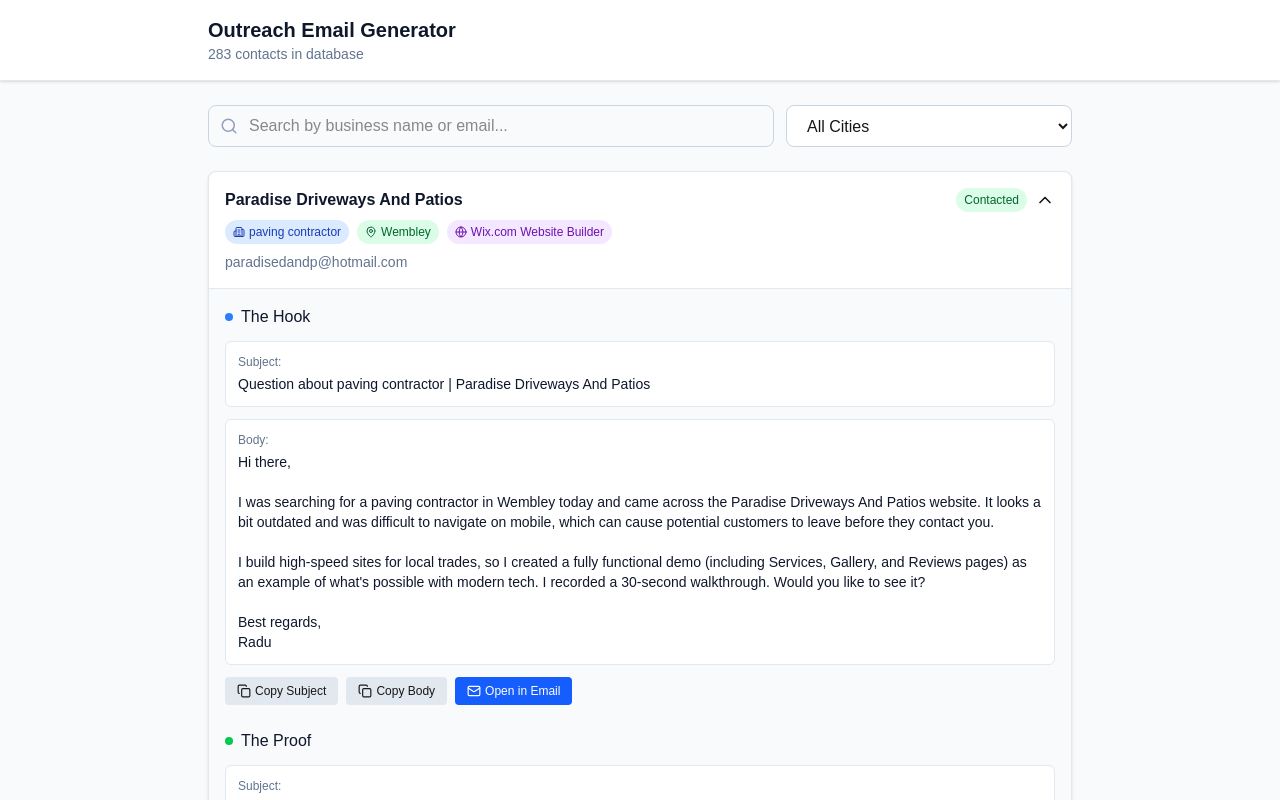
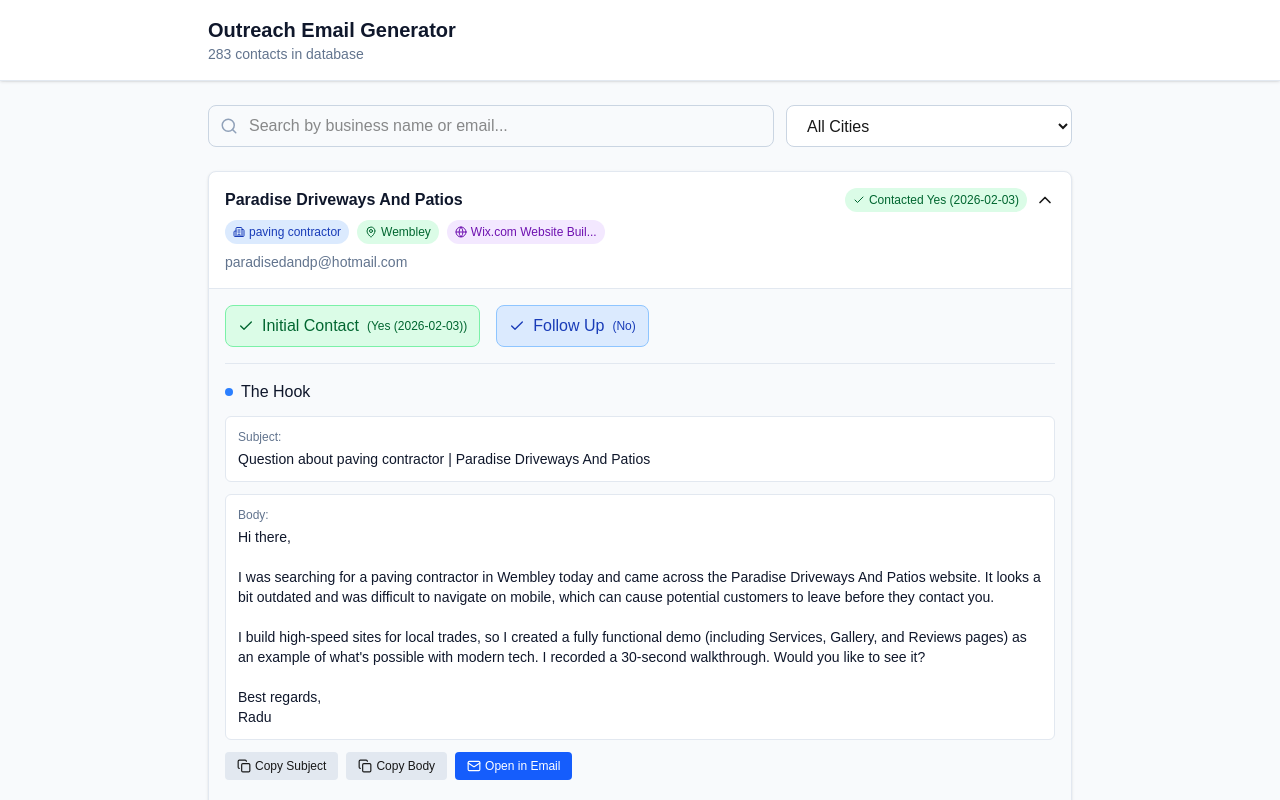
Before and after one commit to mark-blue-evans/outreach-app, a Next.js app: page / in a window 1280 px wide. Both pictures are taken after a click on the element 640 px from the left and 230 px from the top of the page. Shown: the top 800 px of the page. Built offline with nearby package versions, Linux system fonts and the light colour scheme.

Commit message:
Add checkbox logic for contact status

```diff
--- /dev/null
+++ b/src/app/api/contacts/update/route.ts
@@ -0,0 +1,15 @@
+import { NextRequest, NextResponse } from 'next/server'
+
+export async function POST(request: NextRequest) {
+  try {
+    const { id, field, value } = await request.json()
+
+    // This would connect to the database in production
+    // For now, return success (the client-side state updates immediately)
+    console.log(`Would update contact ${id}, field ${field} to ${value}`)
+
+    return NextResponse.json({ success: true })
+  } catch (error) {
+    return NextResponse.json({ error: 'Failed to update' }, { status: 500 })
+  }
+}
--- a/src/app/page.tsx
+++ b/src/app/page.tsx
@@ -1,5 +1,8 @@
+'use client'
+
 import { ClientHome } from '@/components/ClientHome'
 import contactsData from '@/data/contacts.json'
+import { useState } from 'react'
 
 type Contact = {
   id: number
@@ -9,8 +12,8 @@ type Contact = {
   websiteGenerator: string | null
   businessType: string | null
   city: string | null
-  initialContact: string
-  followUp: string
+  initialContact: string | null
+  followUp: string | null
   notes: string | null
 }
 
@@ -18,5 +21,10 @@ export default function Home() {
   const contacts = contactsData as Contact[]
   const cities = [...new Set(contacts.map(c => c.city).filter(Boolean))] as string[]
 
-  return <ClientHome contacts={contacts} cities={cities} />
+  const handleUpdate = async (id: number, field: 'initialContact' | 'followUp', value: string | null) => {
+    // In production, this would call an API to update the database
+    console.log(`Update contact ${id}: ${field} = ${value}`)
+  }
+
+  return <ClientHome contacts={contacts} cities={cities} onUpdate={handleUpdate} />
 }
--- a/src/components/ClientHome.tsx
+++ b/src/components/ClientHome.tsx
@@ -1,6 +1,6 @@
 'use client'
 
-import { Copy, Mail, Search, MapPin, Building2, Globe, ChevronDown, ChevronUp } from 'lucide-react'
+import { Copy, Mail, Search, MapPin, Building2, Globe, ChevronDown, ChevronUp, Check, X } from 'lucide-react'
 import { useState } from 'react'
 
 type Contact = {
@@ -11,8 +11,8 @@ type Contact = {
   websiteGenerator: string | null
   businessType: string | null
   city: string | null
-  initialContact: string
-  followUp: string
+  initialContact: string | null
+  followUp: string | null
   notes: string | null
 }
 
@@ -48,7 +48,7 @@ Radu`
   }
 }
 
-function ContactCard({ contact }: { contact: Contact }) {
+function ContactCard({ contact, onUpdate }: { contact: Contact, onUpdate: (id: number, field: 'initialContact' | 'followUp', value: string | null) => void }) {
   const [expanded, setExpanded] = useState(false)
   const [copied, setCopied] = useState<string | null>(null)
 
@@ -61,6 +61,11 @@ function ContactCard({ contact }: { contact: Contact }) {
   const openEmail = (subject: string, body: string) => {
     const mailto = `mailto:${contact.email}?subject=${encodeURIComponent(subject)}&body=${encodeURIComponent(body)}`
     window.open(mailto)
+  }
+
+  const toggleContact = (field: 'initialContact' | 'followUp') => {
+    const newValue = contact[field] ? null : new Date().toISOString().split('T')[0]
+    onUpdate(contact.id, field, newValue)
   }
 
   const hookData = {
@@ -99,16 +104,17 @@ function ContactCard({ contact }: { contact: Contact }) {
               {contact.websiteGenerator && (
                 <span className="inline-flex items-center gap-1 text-xs bg-purple-100 text-purple-800 px-2 py-1 rounded-full">
                   <Globe size={12} />
-                  {contact.websiteGenerator}
+                  {contact.websiteGenerator.length > 20 ? contact.websiteGenerator.substring(0, 20) + '...' : contact.websiteGenerator}
                 </span>
               )}
             </div>
             <p className="text-sm text-slate-500 mt-2">{contact.email}</p>
           </div>
           <div className="flex items-center gap-2">
-            {contact.initialContact !== 'No' && (
-              <span className="text-xs bg-green-100 text-green-800 px-2 py-1 rounded-full">
-                Contacted
+            {contact.initialContact && (
+              <span className="text-xs bg-green-100 text-green-800 px-2 py-1 rounded-full flex items-center gap-1">
+                <Check size={12} />
+                Contacted {contact.initialContact}
               </span>
             )}
             {expanded ? <ChevronUp size={20} /> : <ChevronDown size={20} />}
@@ -118,6 +124,34 @@ function ContactCard({ contact }: { contact: Contact }) {
 
       {expanded && (
         <div className="border-t border-slate-200 p-4 bg-slate-50">
+          {/* Status Checkboxes */}
+          <div className="flex gap-4 mb-4 pb-4 border-b border-slate-200">
+            <button
+              onClick={() => toggleContact('initialContact')}
+              className={`flex items-center gap-2 px-3 py-2 rounded-lg border transition-colors ${
+                contact.initialContact
+                  ? 'bg-green-100 border-green-300 text-green-800'
+                  : 'bg-white border-slate-300 text-slate-600 hover:bg-slate-50'
+              }`}
+            >
+              {contact.initialContact ? <Check size={16} /> : <X size={16} />}
+              Initial Contact
+              {contact.initialContact && <span className="text-xs">({contact.initialContact})</span>}
+            </button>
+            <button
+              onClick={() => toggleContact('followUp')}
+              className={`flex items-center gap-2 px-3 py-2 rounded-lg border transition-colors ${
+                contact.followUp
+                  ? 'bg-blue-100 border-blue-300 text-blue-800'
+                  : 'bg-white border-slate-300 text-slate-600 hover:bg-slate-50'
+              }`}
+            >
+              {contact.followUp ? <Check size={16} /> : <X size={16} />}
+              Follow Up
+              {contact.followUp && <span className="text-xs">({contact.followUp})</span>}
+            </button>
+          </div>
+
           {/* The Hook Template */}
           <div className="mb-6">
             <h4 className="font-medium text-slate-900 mb-3 flex items-center gap-2">
@@ -201,9 +235,10 @@ function ContactCard({ contact }: { contact: Contact }) {
   )
 }
 
-export function ClientHome({ contacts, cities }: { contacts: Contact[], cities: string[] }) {
+export function ClientHome({ contacts: initialContacts, cities, onUpdate }: { contacts: Contact[], cities: string[], onUpdate: (id: number, field: 'initialContact' | 'followUp', value: string | null) => void }) {
   const [search, setSearch] = useState('')
   const [cityFilter, setCityFilter] = useState('')
+  const [contacts, setContacts] = useState(initialContacts)
 
   const filteredContacts = contacts.filter(contact => {
     const matchesSearch = !search ||
@@ -212,6 +247,11 @@ export function ClientHome({ contacts, cities }: { contacts: Contact[], cities:
     const matchesCity = !cityFilter || contact.city === cityFilter
     return matchesSearch && matchesCity
   })
+
+  const handleUpdate = (id: number, field: 'initialContact' | 'followUp', value: string | null) => {
+    setContacts(prev => prev.map(c => c.id === id ? { ...c, [field]: value } : c))
+    onUpdate(id, field, value)
+  }
 
   return (
     <div className="min-h-screen bg-slate-50">
@@ -248,7 +288,7 @@ export function ClientHome({ contacts, cities }: { contacts: Contact[], cities:
 
         <div className="space-y-4">
           {filteredContacts.map(contact => (
-            <ContactCard key={contact.id} contact={contact} />
+            <ContactCard key={contact.id} contact={contact} onUpdate={handleUpdate} />
           ))}
         </div>
 
```
